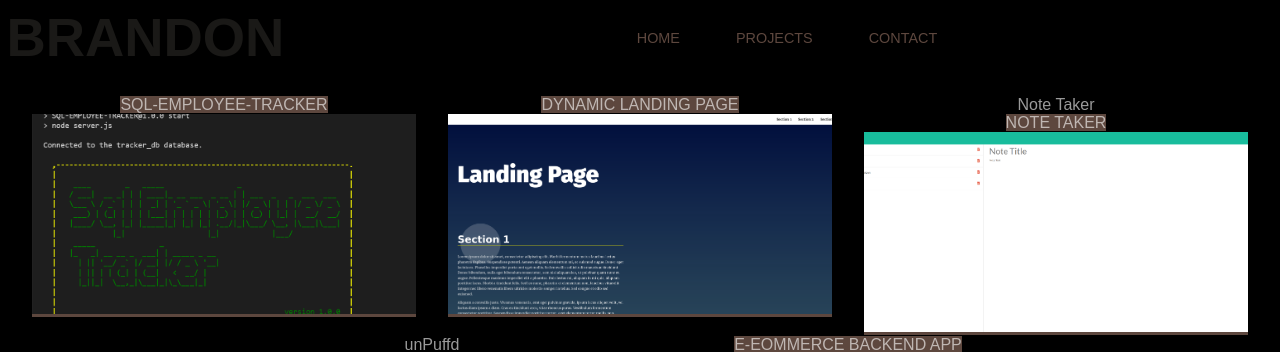
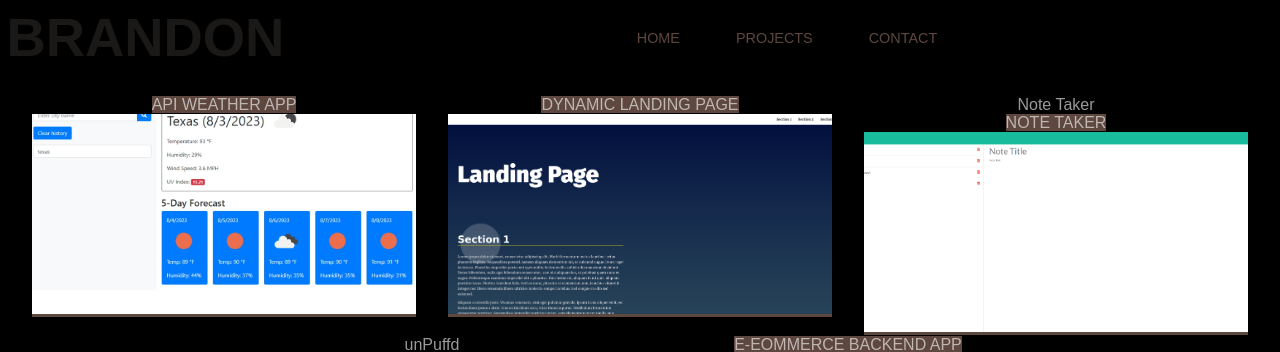
Before and after one commit to brandonawilliams1/brandon-profile, a React (Create React App) app: page /works in a window 1280 px wide. Shown: the top 352 px of the page. Built offline with nearby package versions, Linux system fonts and the light colour scheme; the HTML template or start-up script is replaced by a standard one.

Commit message:
removed Header component in info.js

```diff
--- a/src/App.js
+++ b/src/App.js
@@ -1,4 +1,5 @@
 import { Routes, Route } from "react-router-dom";
+import React from 'react';
 import "./App.css";
 import Header from './components/Header';
 import Info from "./components/Info";
@@ -9,7 +10,6 @@ import Footer from './components/Footer';
 function App() {
   return (
     <div className="App">
-      <>
       <Header />
         <Routes>
           <Route index element={<Info />} />
@@ -18,7 +18,6 @@ function App() {
           <Route path="/contact" element={<Contact />} />
         </Routes>
         <Footer />
-      </>
     </div>
   );
 }
--- a/src/components/Contact.js
+++ b/src/components/Contact.js
@@ -1,6 +1,6 @@
 import './styles/Contact.css';
 import { NavLink } from "react-router-dom";
-import Header from './Header';
+
 
 export default function Contact() {
     return (
--- a/src/components/Header.js
+++ b/src/components/Header.js
@@ -9,7 +9,7 @@ export default function Header(){
 
         const showHam = () => {
         setActive(!active)
-        }
+        };
     return(
         <div className='header'>
 
@@ -20,8 +20,8 @@ export default function Header(){
         <nav>
             <ul className={active ? "list-items active" : "list-items"}>
 
-            <div className="close-icon">
-                     <Close className='close' onClick={showHam}/>
+                <div className="close-icon">
+                     <Close className='close' onClick={showHam} />
                 </div>
 
                 <li><NavLink to='/'>Home</NavLink></li>
--- a/src/components/Info.js
+++ b/src/components/Info.js
@@ -1,16 +1,16 @@
+import './styles/Info.css';
 import { NavLink } from "react-router-dom";
-import './styles/Info.css';
 import Header from './Header';
 import Section from './Section';
 import Testimonials from './Testimonials';
 
 
 
-
+{/* <Header /> */}
 export default function Info(){
     return(
         <>
-            <Header />
+
             <Section />
             <div className='info-section'>
 
--- a/src/components/Works.js
+++ b/src/components/Works.js
@@ -14,10 +14,10 @@ export default function Works(){
         <div className='works'>
             <div className='workscard'>
                 <div className='project-card'>
-                    <a href='https://github.com/brandonawilliams1/SQL-Employee-Tracker'>SQL-Employee-Tracker<img src={img3} alt='screenshot of employee tracker project app' /></a>
+                    <a href='https://brandonawilliams1.github.io/weather-app/'>API Weather App<img src={img3} alt='screenshot of Weather app' /></a>
                 </div>
                 <div className='project-card'>
-                    <a href='https://github.com/brandonawilliams1/dynamicLandinPage'>Dynamic Landing Page<img src={img2} alt='dynamic landing page project' /></a>
+                    <a href='https://brandonawilliams1.github.io/dynamicLandinPage/'>Dynamic Landing Page<img src={img2} alt='dynamic landing page project' /></a>
                 </div>
                 <div className='project-card'>
                     <div>Note Taker</div>
```
Also changed, not shown: src/components/assets/screenshot3.png.
